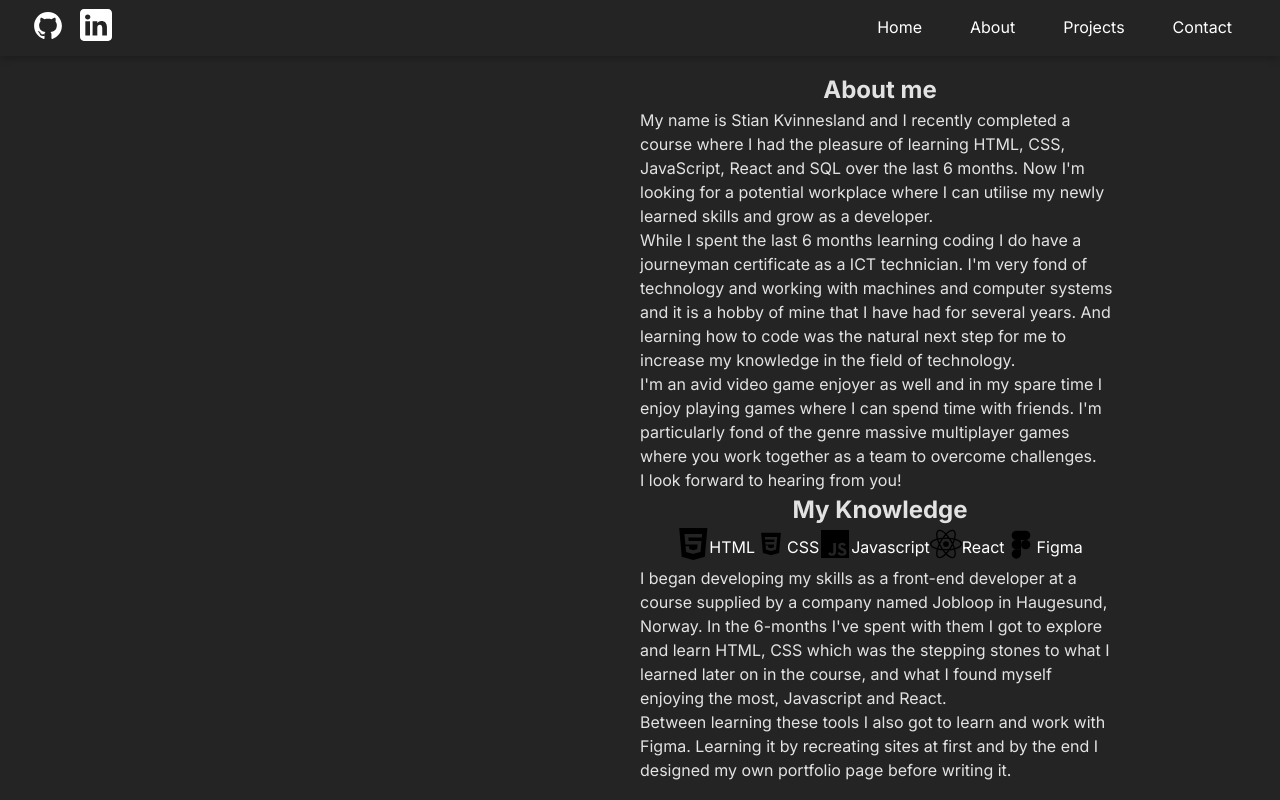
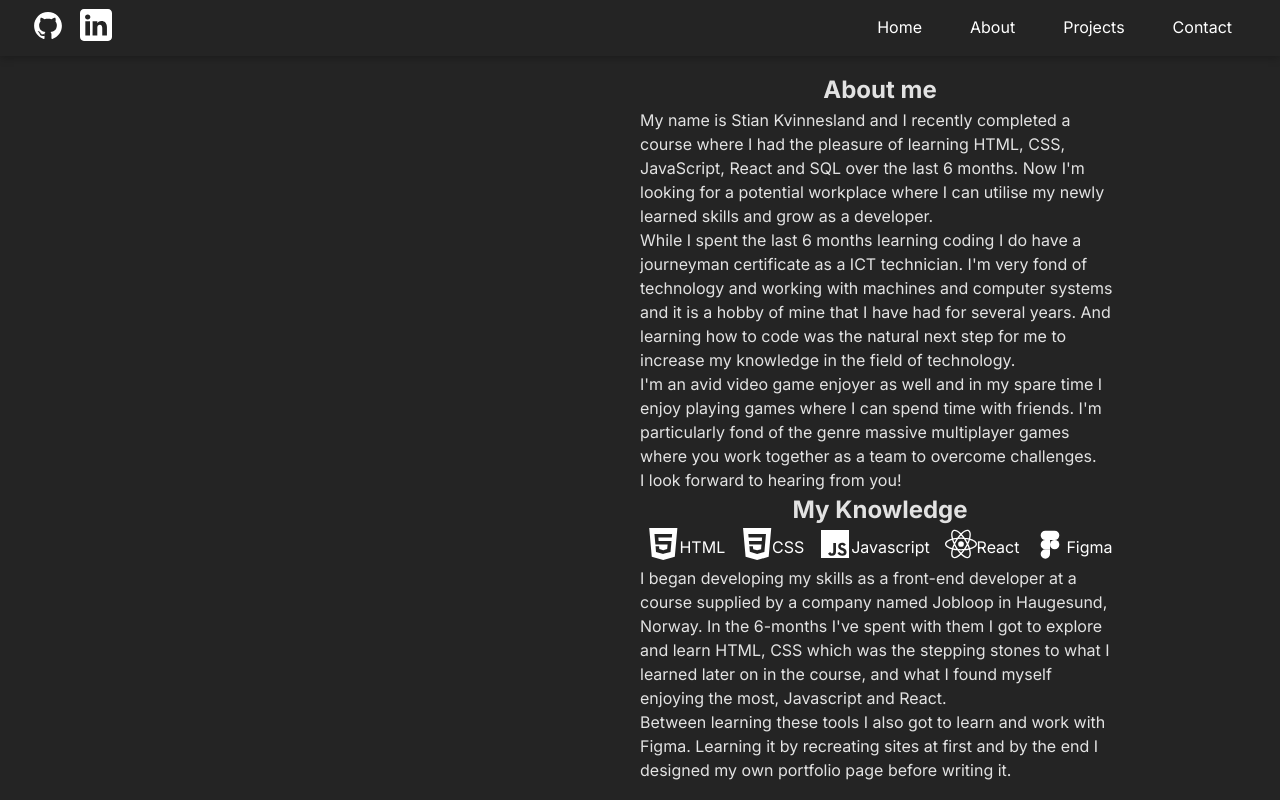
Before and after one commit to SKodehode/Portfolio, a React (Vite) app: page /about in a window 1280 px wide. Built offline with nearby package versions, Linux system fonts and the light colour scheme.

Commit message:
Made changes to the CSS icon. Manipulated it's size and position to make it appear larger. Added a fill color to all the icons under the knowledge list.

```diff
--- a/src/assets/icons/css_icon.jsx
+++ b/src/assets/icons/css_icon.jsx
@@ -6,7 +6,7 @@ export default function CssIcon() {
             xmlns="http://www.w3.org/2000/svg"
             width="32px"
             height="32px"
-            viewBox="0 0 40 40"
+            viewBox="5 6 28 28"
             enable-background="new 0 0 400 400"
             xml:space="preserve"
             preserveAspectRatio="xMidYMid meet">
--- a/src/pages/about/About.jsx
+++ b/src/pages/about/About.jsx
@@ -23,7 +23,7 @@ export default function AboutPage() {
                     </div>
                     <div className="knowledge-wrapper">
                         <h2 id="knowledge title">My Knowledge</h2>
-                        <ul className="skills">
+                        <ul className="knowledge-buttons">
                             <Buttons to="https://developer.mozilla.org/en-US/docs/Web/HTML" icon={<HtmlIcon/>} text="HTML" external={true} />
                             <Buttons to="https://developer.mozilla.org/en-US/docs/Web/CSS" icon={<CssIcon/>} text="CSS" external={true} />
                             <Buttons to="https://developer.mozilla.org/en-US/docs/Web/JavaScript" icon={<JavascriptIcon/>} text="Javascript" external={true} />
--- a/src/pages/about/about.css
+++ b/src/pages/about/about.css
@@ -18,22 +18,23 @@
     padding: 5rem;
 }
 
-.skills {
+.knowledge-buttons {
     display: flex;
-    justify-content: center;
+    justify-content: space-around;
     align-items: center;
     list-style: none;
 }
 
-.skills li a {
+.knowledge-buttons li a {
     display: flex;
     justify-content: center;
     align-items: center;
     text-decoration: none;
     color: white;
+    fill: white;
 }
 
-.skills .icons {
+.knowledge-buttons .icons {
     display: flex;
     margin-right: 5rem;
 }
```
